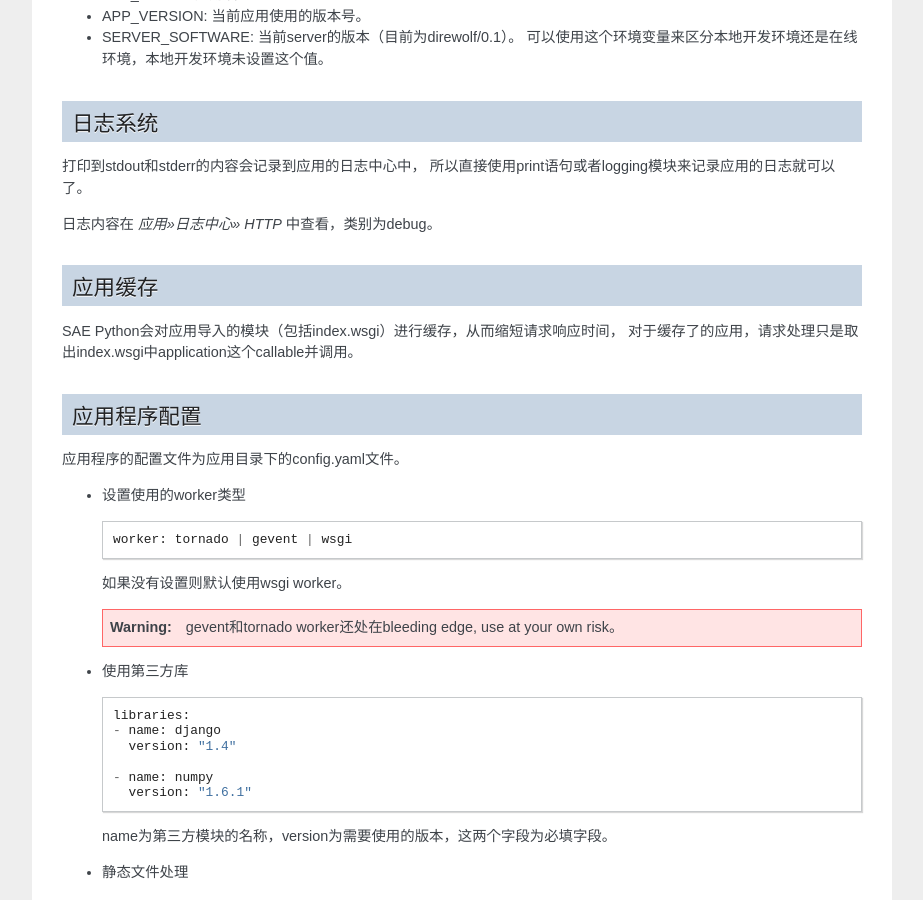
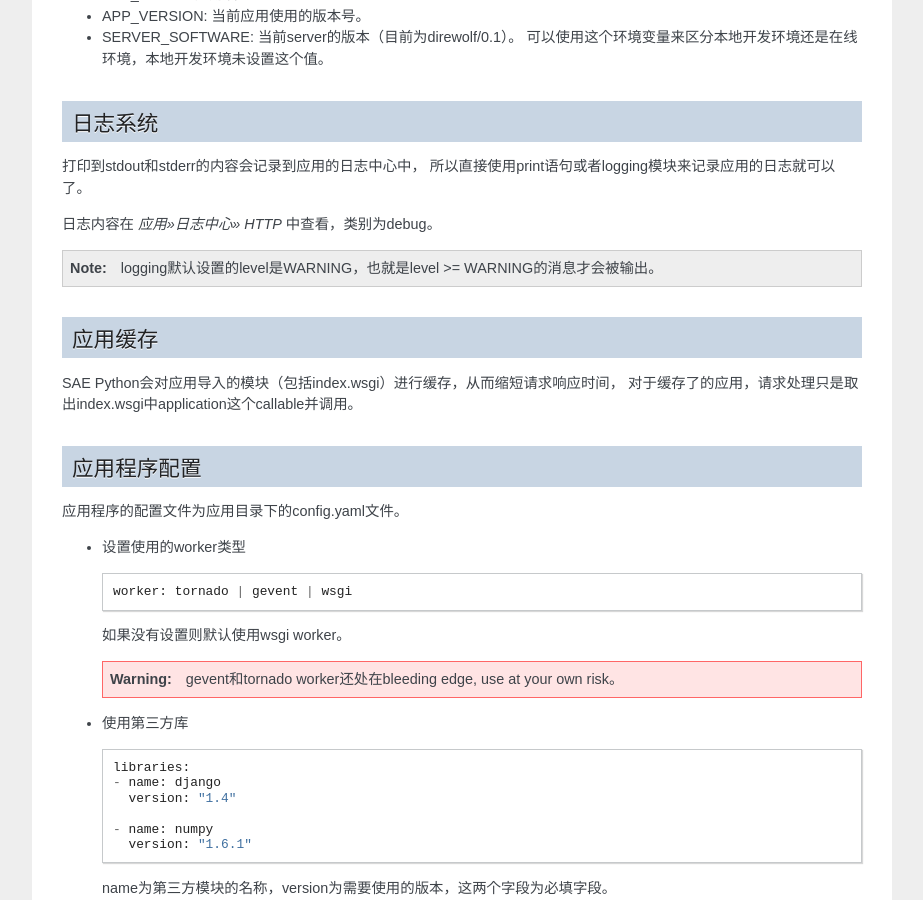
Before and after one commit to sinacloud/sae-python-dev-guide, a Sphinx documentation site: the page built from docs/runtime.rst, in a window 1280 px wide and 900 px high, scrolled down 1259 px. Shown: the whole window, without its empty margins (198-1121 px from the left). Built offline with Sphinx 7.4.7, drawn with Linux system fonts in a browser that asks for light colours.

Commit message:
A note for logging

```diff
--- a/docs/runtime.rst
+++ b/docs/runtime.rst
@@ -75,6 +75,8 @@ SAE设置了一些自定义的环境变量，这些环境变量可以通过os.en
 所以直接使用print语句或者logging模块来记录应用的日志就可以了。
 
 日志内容在 `应用»日志中心» HTTP` 中查看，类别为debug。
+
+.. note:: logging默认设置的level是WARNING，也就是level >= WARNING的消息才会被输出。
 
 应用缓存
 ----------
```
